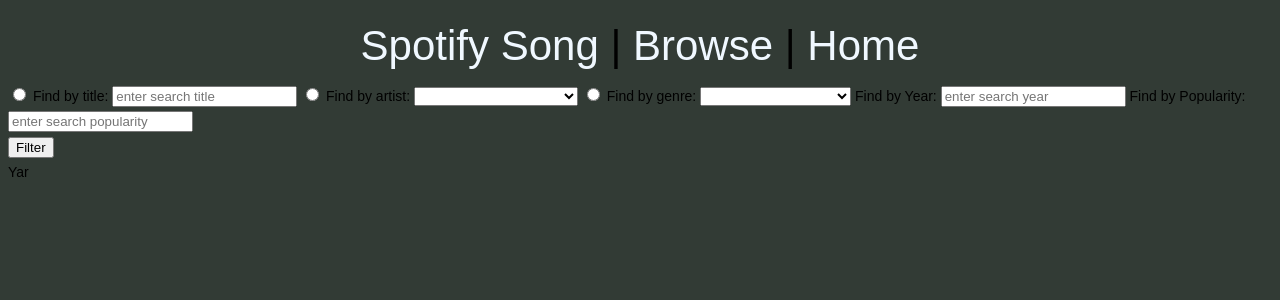
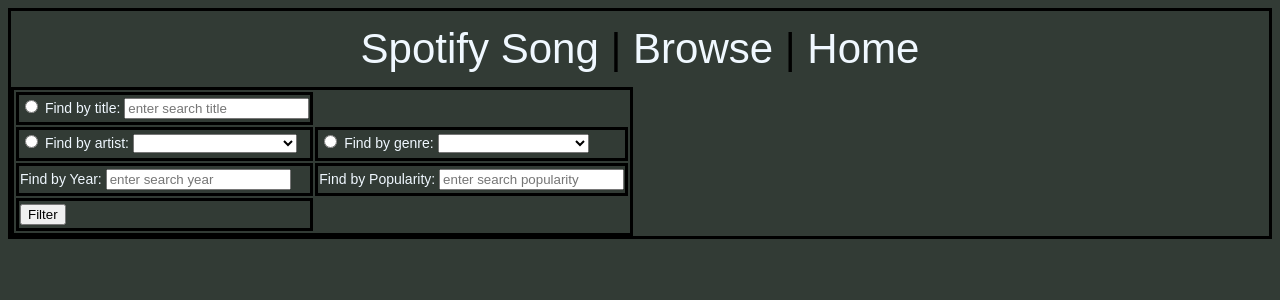
Before and after one commit to pluka073/COMP3521-A1, a PHP site: page /SearchPage.php in a window 1280 px wide. Shown: the top 300 px of the page. Run offline with PHP 8.4, Linux system fonts and the light colour scheme; data comes from the database, SQL or seed files in the repository.

Commit message:
Final Commit

```diff
--- a/HomePage.php
+++ b/HomePage.php
@@ -165,7 +165,7 @@ $pdo = new PDO(DBCONNSTRING,DBUSER,DBPASS);
     }
 
 function outputList($top_genres, $top_artists, $MPS, $OHW, $LAS, $ATC, $RS, $studying){
-    echo "<table style='width:100%'> <tr>
+    echo "<table> <tr>
     <th>Top Genres</th>
     <th>Top Artists</th>
     <th>Most Popular Songs</th>
--- a/SearchPage.php
+++ b/SearchPage.php
@@ -56,10 +56,13 @@ $pdo = new PDO(DBCONNSTRING,DBUSER,DBPASS);
     <section class="four wide column">
 
         <form class="ui form" method="GET" action="BrowsePage.php">
-          <div class="field">
+          <table class="field">
+              <tr><td>
               <input type="radio" id="rdbtn" name="rdbtn">
             <label for="title">Find by title: </label>
             <input type="text" id="title" placeholder="enter search title" name="title" />
+                  </td></tr>
+              <tr><td>
               <input type="radio" id="rdbtn" name="rdbtn">
               <label for="artist">Find by artist: </label>
 
@@ -73,6 +76,9 @@ $pdo = new PDO(DBCONNSTRING,DBUSER,DBPASS);
                     }
                   ?>
         </select>
+                  </td>
+              <td>
+
                             <input type="radio" id="rdbtn" name="rdbtn">
               <label for="genre">Find by genre: </label>
 
@@ -86,16 +92,24 @@ $pdo = new PDO(DBCONNSTRING,DBUSER,DBPASS);
                     }
                   ?>
         </select>
+                  </td></tr>
+
+              <tr><td>
               <label for="year">Find by Year: </label>
             <input type="text" id="year" placeholder="enter search year" name="year" />
+                  </td>
+              <td>
               <label for="pop">Find by Popularity: </label>
             <input type="text" id="pop" placeholder="enter search popularity" name="pop" />
+                  </td></tr>
 
-          </div>
+
+            <tr><td>
           <button class="small ui orange button" type="submit">
               <i class="filter icon"></i> Filter
           </button>
-
+                </td></tr>
+            </table>
         </form>
 
 
@@ -108,14 +122,8 @@ $pdo = new PDO(DBCONNSTRING,DBUSER,DBPASS);
             if(count($songs) > 0) {
                 getSongs($songs);
             }
-            else {
-                echo "naurrrrrrr". $_POST['search'];
-            }
         }
-        else {
-            echo "Yar";
-        }
-        ?>
+                ?>
     </section>
         </main>
     </body>
--- a/style.css
+++ b/style.css
@@ -1,33 +1,23 @@
-* {
-     box-sizing: border-box !important;
-}
-
-html {
-     scroll-behavior: smooth;
-}
-
 body {
      background-color: #323b35;
      font-size: 14px;
      font-family: 'Poppins', sans-serif;
      line-height: 1.80857;
      font-weight: normal;
+    border: 3px solid
 }
 header
 {
     text-align-last: center;
     font-size: 300%;
 }
-table {
+table, tr, th, td {
          background-color: ##323b35;
         color: aliceblue;
+        border: 3px solid;
+    border-color: black;
 
-}
-th{
-    font-size: 200%
-}
-td{
-    text-align: center;
+
 }
 
 a {
@@ -43,21 +33,7 @@ a:visited{
 div{
 
 }
-h1,
-h2,
-h3,
-h4,
-h5,
-h6 {
-     letter-spacing: 0;
-     font-weight: normal;
-     position: relative;
-     padding: 0 0 10px 0;
-     font-weight: normal;
-     line-height: normal;
-     color: #111111;
-     margin: 0
-}
+
 
 
 h1 {
```
Also changed, not shown: BrowsePage.php (+7 -12 lines), FavoritesPage.php (+44 -56 lines).
